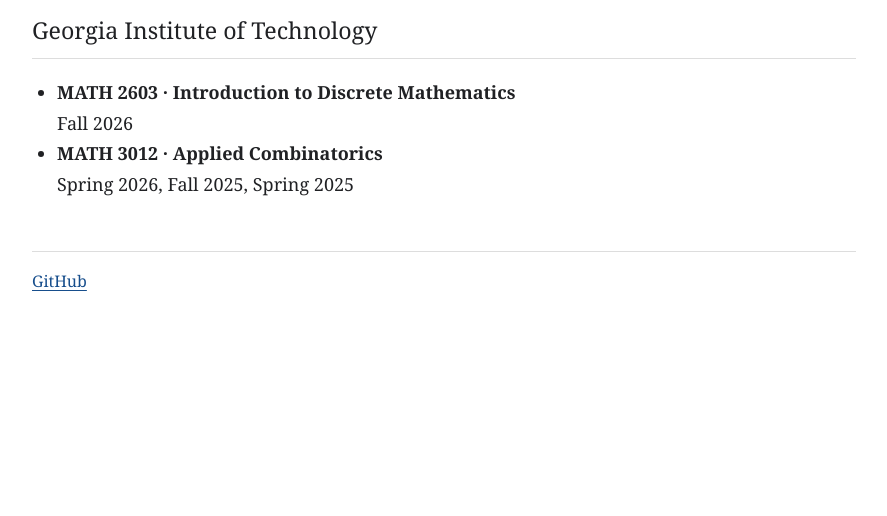
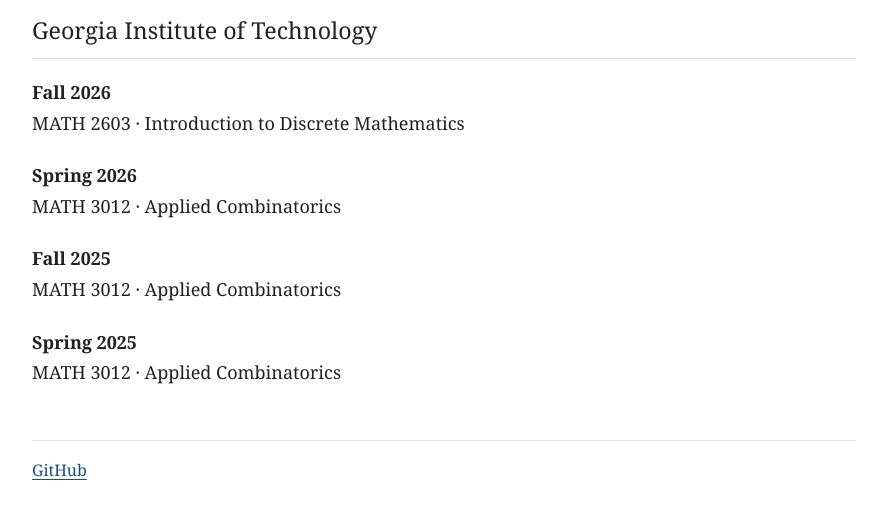
Before and after one commit to tianchi-yang/tianchi-yang.github.io, a plain HTML site: page teaching.html in a window 1280 px wide. Shown: the part 250-766 px from the top of the page, without its empty margins (196-1083 px from the left). Drawn offline with Linux system fonts and the light colour scheme.

Commit message:
Update paper selection and teaching terms

```diff
--- a/teaching.html
+++ b/teaching.html
@@ -21,9 +21,11 @@
     <h1 class="page-title">Teaching</h1>
     <section class="page-content" id="teaching">
       <h2>Georgia Institute of Technology</h2>
-      <ul>
-        <li><strong>MATH 2603 · Introduction to Discrete Mathematics</strong><br>Fall 2026</li>
-        <li><strong>MATH 3012 · Applied Combinatorics</strong><br>Spring 2026, Fall 2025, Spring 2025</li>
+      <ul class="papers">
+        <li><strong>Fall 2026</strong><br>MATH 2603 · Introduction to Discrete Mathematics</li>
+        <li><strong>Spring 2026</strong><br>MATH 3012 · Applied Combinatorics</li>
+        <li><strong>Fall 2025</strong><br>MATH 3012 · Applied Combinatorics</li>
+        <li><strong>Spring 2025</strong><br>MATH 3012 · Applied Combinatorics</li>
       </ul>
     </section>
   </main>
```
Also changed, not shown: index.html (+0 -4 lines), publications.html (+0 -5 lines).
